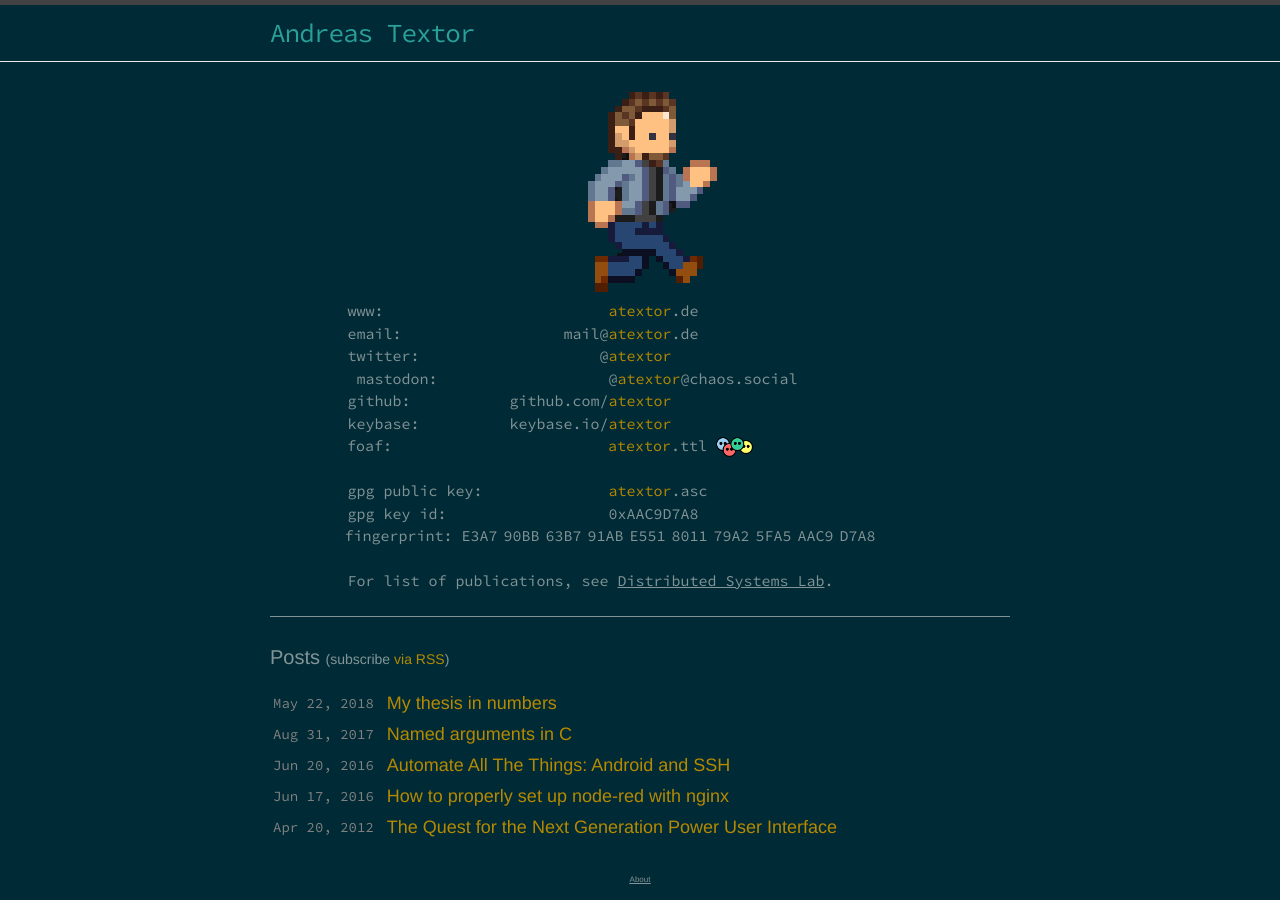
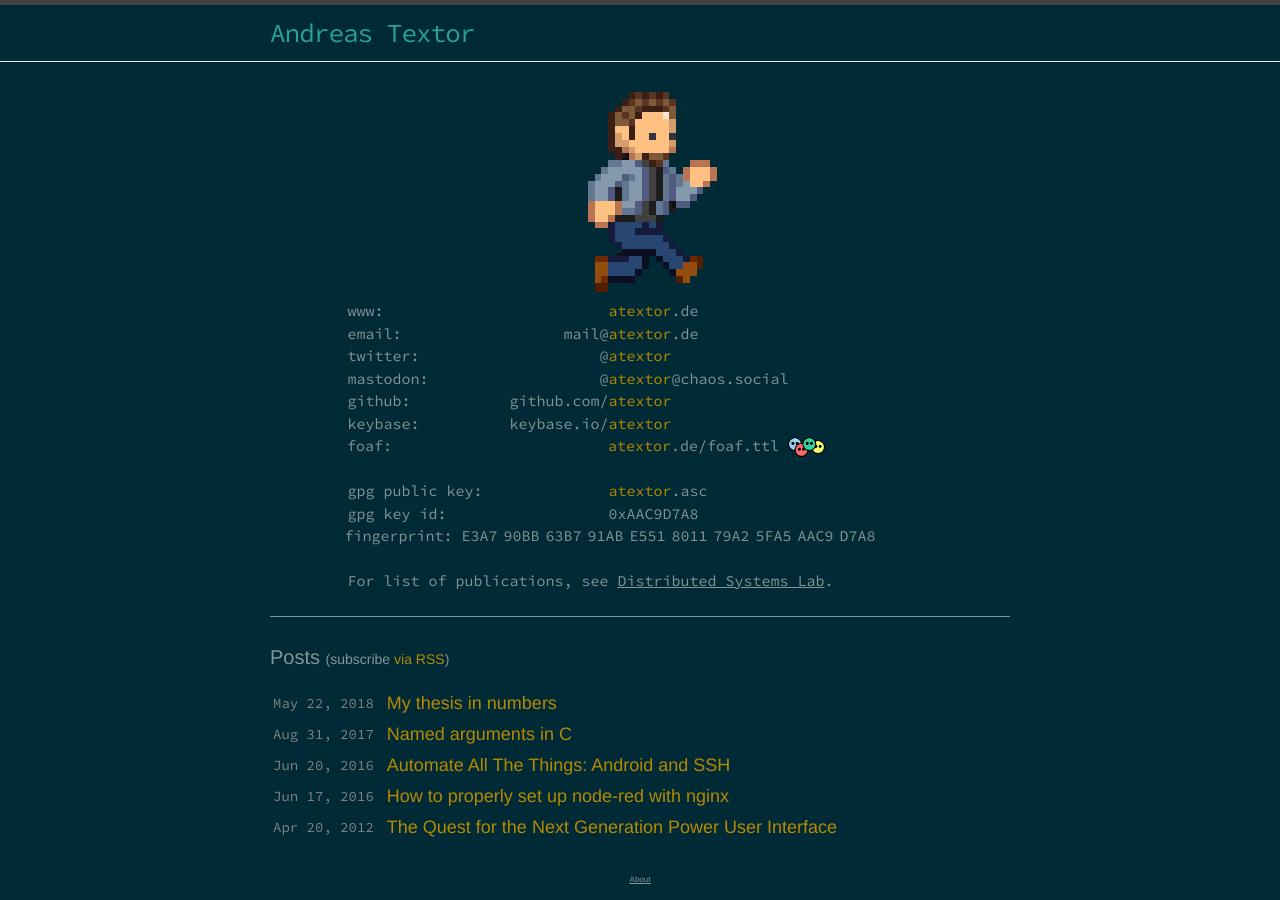
Before and after one commit to atextor/atextor.github.com, a Jekyll site: the page built from index.html, in a window 1280 px wide. Built offline with Jekyll 4.4.1, drawn with Linux system fonts in a browser that asks for light colours.

Commit message:
Correct foaf.ttl link

```diff
--- a/index.html
+++ b/index.html
@@ -15,7 +15,7 @@
 <span class="nohi">mastodon:                   <a href="https://chaos.social/@atextor">@<span class="hi">atextor</span>@chaos.social</a></span>
 <span class="nohi">github:           <a href="https://github.com/atextor/">github.com/<span class="hi">atextor</span></a></span>
 <span class="nohi">keybase:          <a href="https://keybase.io/atextor/">keybase.io/<span class="hi">atextor</span></a></span>
-<span class="nohi">foaf:                        <a href="{{ "/foaf.ttl" | prepend: site.baseurl }}"><span class="hi">atextor</span>.ttl</a> <a href="http://graphite.ecs.soton.ac.uk/browser/?uri={{ "/foaf.ttl" | prepend: site.baseurl | prepend: site.url }}"><img src="{{ "/assets/foaf.png" | prepend: site.baseurl }}" alt="FOAF logo"/></a>  </span>
+<span class="nohi">foaf:                        <a href="{{ "/foaf.ttl" | prepend: site.baseurl }}"><span class="hi">atextor</span>.de/foaf.ttl</a> <a href="http://graphite.ecs.soton.ac.uk/browser/?uri={{ "/foaf.ttl" | prepend: site.baseurl | prepend: site.url }}"><img src="{{ "/assets/foaf.png" | prepend: site.baseurl }}" alt="FOAF logo"/></a>  </span>
 
 <span class="nohi">gpg public key:              <a href="atextor.asc"><span class="hi">atextor</span>.asc</a></span>
 <span class="nohi">gpg key id:                  0xAAC9D7A8
```
